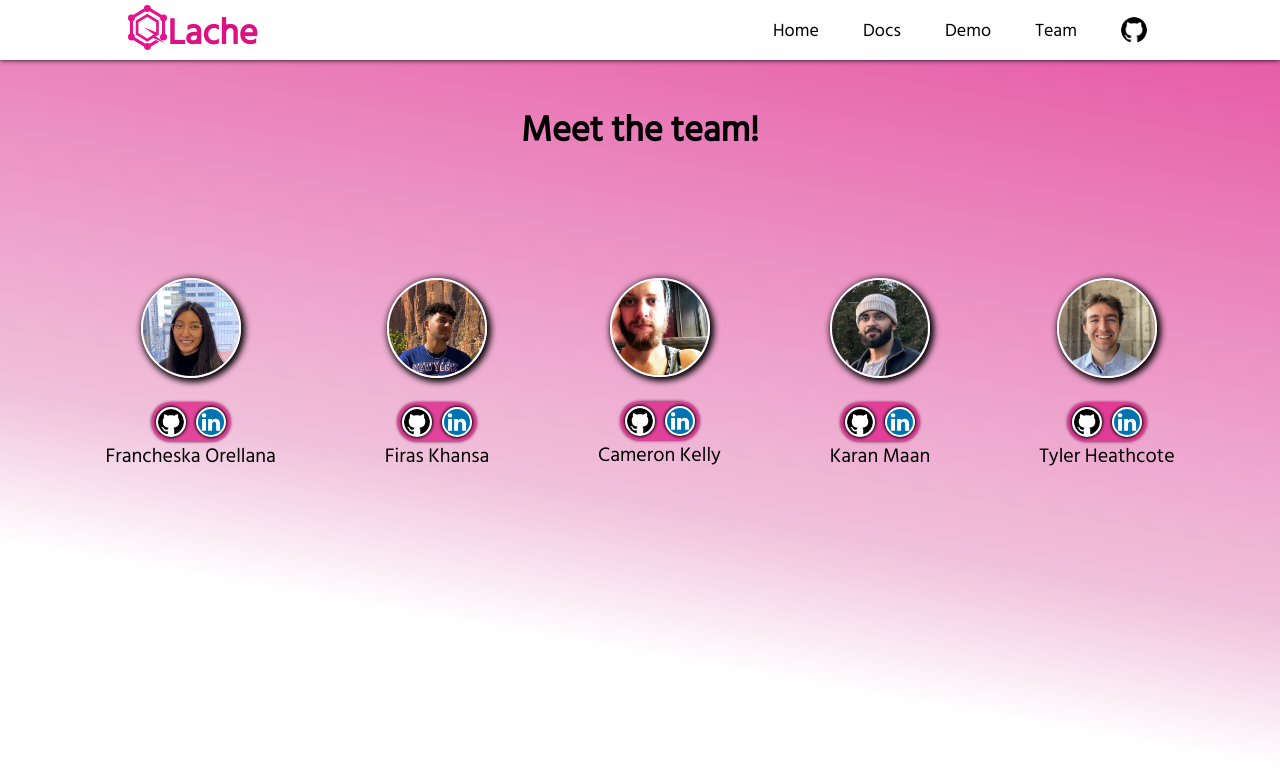
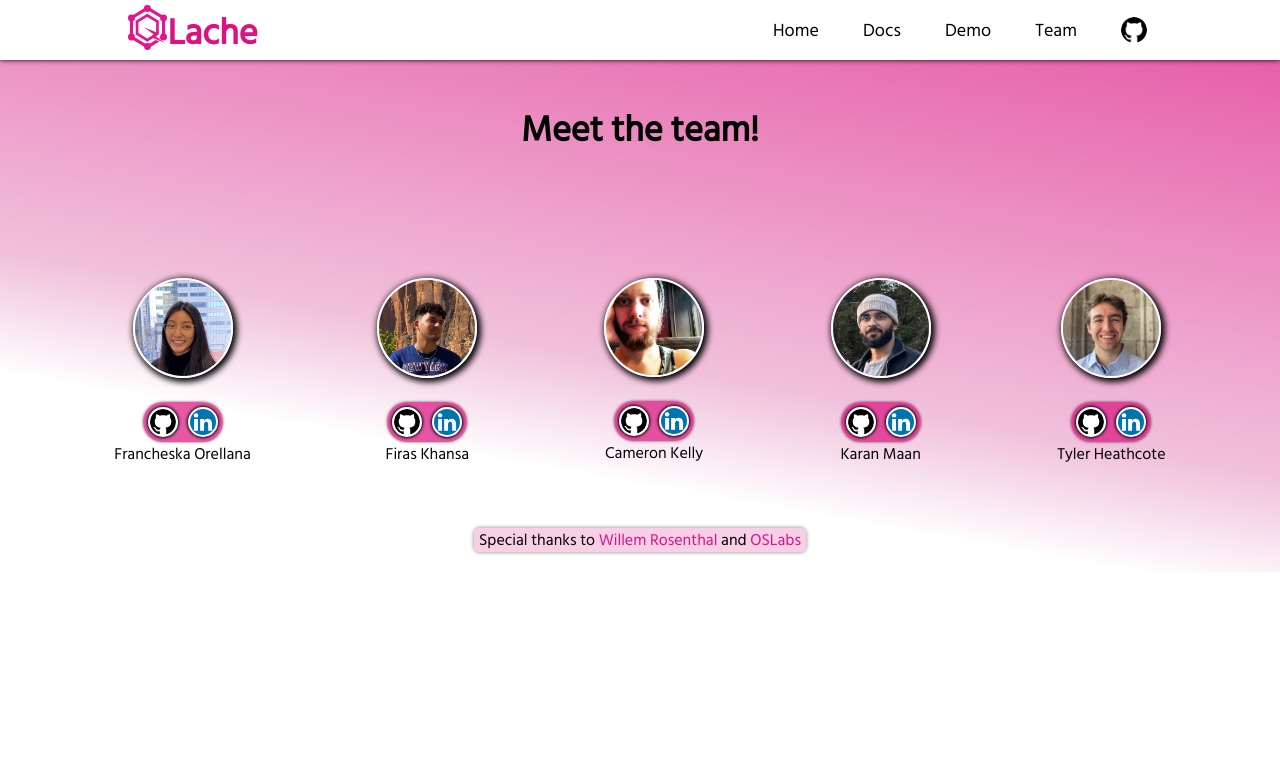
Before and after one commit to oslabs-beta/QLache-Demo, a Next.js app: page /team in a window 1280 px wide. Shown: the top 778 px of the page. Built offline with nearby package versions, Linux system fonts and the light colour scheme.

Commit message:
added metadata, fixed typos, added addl credits

```diff
--- a/components/teamMember.module.css
+++ b/components/teamMember.module.css
@@ -37,6 +37,7 @@
 .linksContainer div, .linksContainer a, .linksContainer svg {
   height: 30px;
   width: 30px;
+  color: black;
   background-color: white;
   border-radius: 15px;
   transition: all 200ms ease-in-out;
--- a/pages/docs.js
+++ b/pages/docs.js
@@ -6,8 +6,13 @@ function Docs() {
   return (
     <>
       <Head>
-        <title>Meet the QLache Team!</title>
+        <title>QLache Documentation</title>
         <link rel="icon" href="/pink-logo.svg"></link>
+        <meta property='og:title' content='QLache Documentation'/>
+        <meta property='og:image' content='https://www.qlache.dev/pink-logo.svg'/>
+        <meta property='og:url' content='www.qlache.dev/docs'/>
+        <meta property='og:image:width' content='1200' />
+        <meta property='og:image:height' content='627' />
       </Head>
       <NavBar />
       <div id="content-docs">
@@ -54,7 +59,7 @@ function Docs() {
           <p>After initializing your cache, adding its query method as a middleware function to your route will enable server-side caching.</p>
           <pre className="code-bl language-bash">
             <code>
-            app.get('/', cache.query, function(req, res) &#123; <br />
+            app.post('/gqlapi', cache.query, function(req, res) &#123; <br />
             {'  '}res.send(res.locals.queryRes);<br />
             &#125;)
             </code>
--- a/pages/index.js
+++ b/pages/index.js
@@ -7,6 +7,11 @@ function HomePage() {
       <Head>
         <title>QLache: Caching for GraphQL</title>
         <link rel="icon" href="/pink-logo.svg"></link>
+        <meta property='og:title' content='QLache: Caching for GraphQL'/>
+        <meta property='og:image' content='https://www.qlache.dev/pink-logo.svg'/>
+        <meta property='og:url' content='www.qlache.dev'/>
+        <meta property='og:image:width' content='1200' />
+        <meta property='og:image:height' content='627' />
       </Head>
       <NavBar />
       <div id="content">
@@ -59,7 +64,7 @@ function HomePage() {
           <pre className=" language-bash">
             <code className="code-bl">
               <span className="code-el">const</span>{' '}
-              <span className="code-el">cache</span> = new QLache('exampleAPI.com/gql',
+              <span className="code-el">cache</span> = new QLache('example.api/gql',
               'LRU', 100);
             </code>
           </pre>
@@ -73,7 +78,7 @@ function HomePage() {
           </div>
           <pre className=" language-bash">
             <code className="code-bl">
-              <span className="code-el"></span>cache.query('yourGQLQueryString');
+              <span className="code-el"></span>cache.query
             </code>
           </pre>
         </div>
--- a/pages/team.js
+++ b/pages/team.js
@@ -50,6 +50,7 @@ function Team() {
             <TeamMember {...member} />
           ))}
         </div>
+        <p>Special thanks to <a href='https://www.linkedin.com/in/willem-rosenthal/'>Willem Rosenthal</a> and <a href='https://github.com/open-source-labs'>OSLabs</a></p>
       </div>
     </>
   );
--- a/styles/globals.css
+++ b/styles/globals.css
@@ -34,7 +34,7 @@ h1 {
   justify-content: space-around;
   align-items: center;
   width: 95%;
-  @apply text-xl font-medium;
+  align-self: center;
 }
 
 #memberContainer * {
@@ -60,10 +60,10 @@ h1 {
   padding: 100px 20px 20px;
   background: linear-gradient(190deg, rgba(220, 18, 129, 0.732) 0%, rgba(208, 50, 138, 0.3) 60%,rgba(255,255,255,1) 75%, rgba(255,255,255,1) 100%);
   height: 100%;
-  min-height: 100vh;
   display: flex;
   flex-direction: column;
   align-items: center;
+  max-width: 100%;
 }
 
 #content-2 {
@@ -192,3 +192,16 @@ h1 {
   border-radius: 5px;
   padding: 0px 5px;
 }
+
+p a {
+  color: rgba(220, 18, 129, 1);
+}
+
+#team p {
+  margin-top: 5%;
+  background-color: rgba(220, 18, 129, 0.2);
+  align-self: center;
+  padding: 0px 5px;
+  border-radius: 5px;
+  box-shadow: 0px 0px 4px gray;
+}
```
